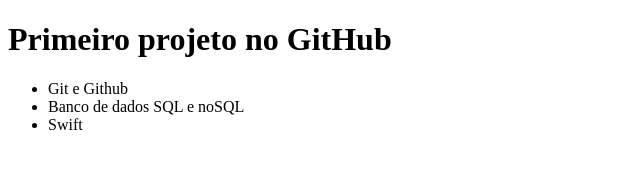
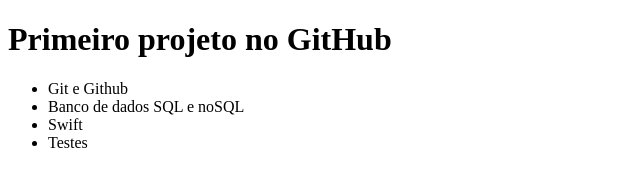
Before and after one commit to DouglasAlVas/entendendo-git, a plain HTML site: page index.html in a window 1280 px wide. Shown: the full height of the page, 0-640 px from the left. Drawn offline with Linux system fonts and the light colour scheme.

Commit message:
Adicionando uma opção na lista

```diff
--- a/index.html
+++ b/index.html
@@ -12,6 +12,7 @@
         <li>Git e Github</li>
         <li>Banco de dados SQL e noSQL</li>
         <li>Swift</li>
+        <li>Testes</li>
     </ul>
 </body>
 </html>
```
